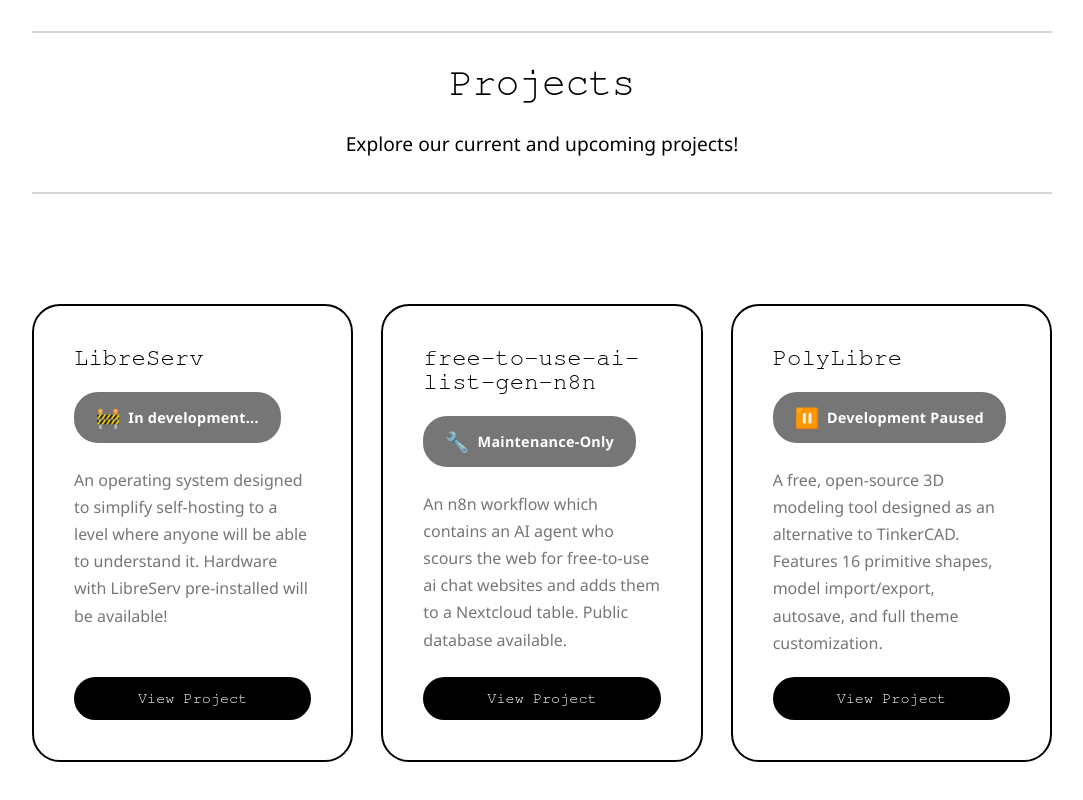
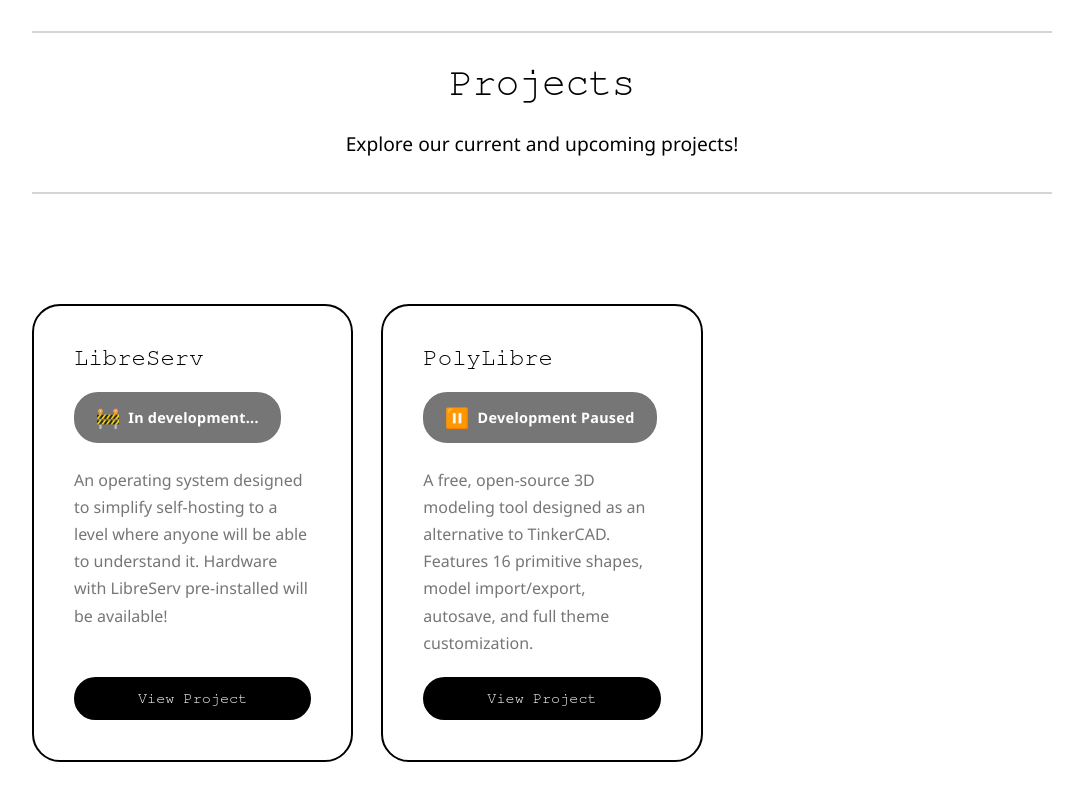
Before and after one commit to LibreLoom/Website, a React (Vite) app in the folder web/: page /projects in a window 1280 px wide. Shown: the part 609-1409 px from the top of the page, without its empty margins (98-1181 px from the left). Built offline with nearby package versions, Linux system fonts and the light colour scheme; a web font is replaced by a local one.

Commit message:
Remove free-to-use-ai-list-gen-n8n project and all box-shadows

```diff
--- a/web/src/components/Projects.jsx
+++ b/web/src/components/Projects.jsx
@@ -10,13 +10,6 @@
       status: { type: "concept", icon: "🚧", text: "In development..." },
       description:
         "An operating system designed to simplify self-hosting to a level where anyone will be able to understand it. Hardware with LibreServ pre-installed will be available!",
-    },
-    {
-      title: "free-to-use-ai-list-gen-n8n",
-      link: "https://gt.plainskill.net/LibreLoom/free-to-use-ai-list-gen-n8n",
-      status: { type: "maintenance", icon: "🔧", text: "Maintenance-Only" },
-      description:
-        "An n8n workflow which contains an AI agent who scours the web for free-to-use ai chat websites and adds them to a Nextcloud table. Public database available.",
     },
     {
       title: "PolyLibre",
--- a/web/src/components/cards/Card.css
+++ b/web/src/components/cards/Card.css
@@ -17,7 +17,6 @@
 .card:not(.card--modal):hover {
     transform: translateY(-6px);
     background-color: var(--secondary);
-    box-shadow: 0 8px 24px rgba(0, 0, 0, 0.15);
 }
 
 .card:not(.card--modal):hover h2,
--- a/web/src/styles/Home.css
+++ b/web/src/styles/Home.css
@@ -215,7 +215,6 @@
     border-radius: 28px;
     overflow: hidden;
     border: 3px solid var(--secondary);
-    box-shadow: 0 20px 60px rgba(0, 0, 0, 0.5);
     transition: transform 0.3s ease;
 }
 
```
